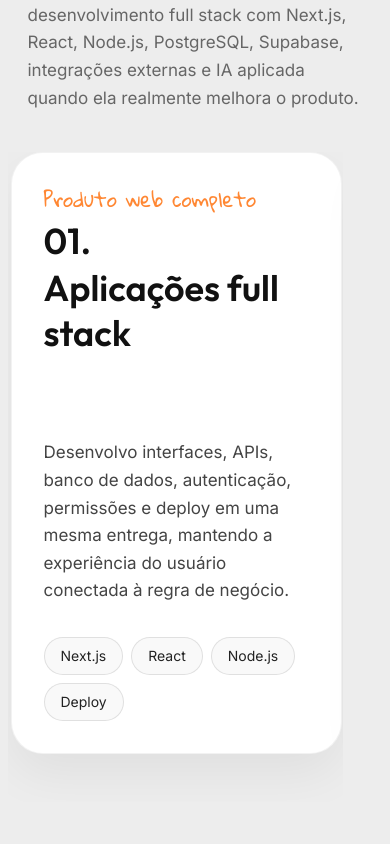
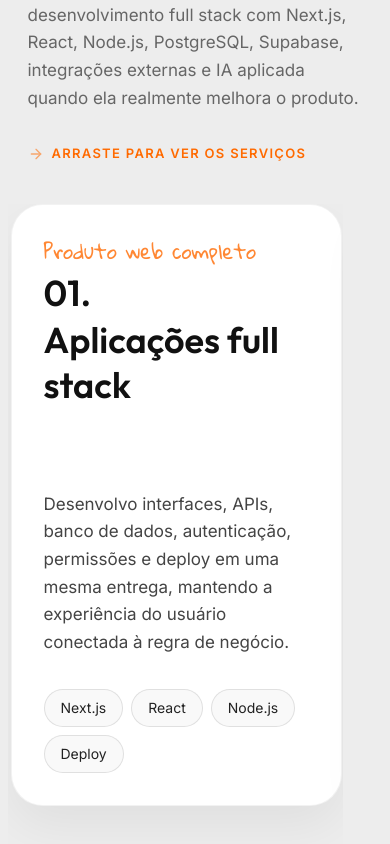
Before and after one commit to luizmessiaass/portif-lio, a Next.js app: page / in a window 390 px wide. Shown: the part 1742-2586 px from the top of the page. Built offline with nearby package versions, Linux system fonts and the light colour scheme.

Commit message:
feat: add mobile visual indicator for horizontal scroll in About section

```diff
--- a/src/sections/About.tsx
+++ b/src/sections/About.tsx
@@ -1,6 +1,7 @@
 "use client";
 
 import { useRef, useEffect } from "react";
+import { ArrowRight } from "lucide-react";
 import { gsap } from "@/lib/gsap";
 import { capabilities, profile } from "@/lib/profile";
 
@@ -87,6 +88,11 @@ export function About() {
             <p className="about-body max-w-[460px] font-general text-[17px] leading-relaxed text-[#666] text-pretty sm:text-lg">
               {profile.summary}
             </p>
+
+            <div className="about-body mt-2 flex items-center gap-2 text-[13px] font-bold uppercase tracking-widest text-[var(--color-accent-orange)] lg:hidden">
+              <ArrowRight size={16} className="animate-pulse" />
+              Arraste para ver os serviços
+            </div>
           </div>
         </div>
 
```
